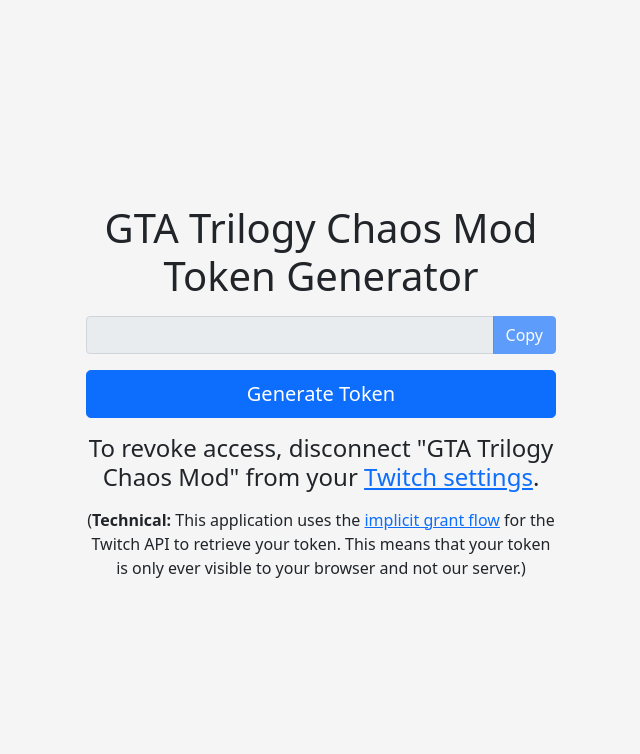
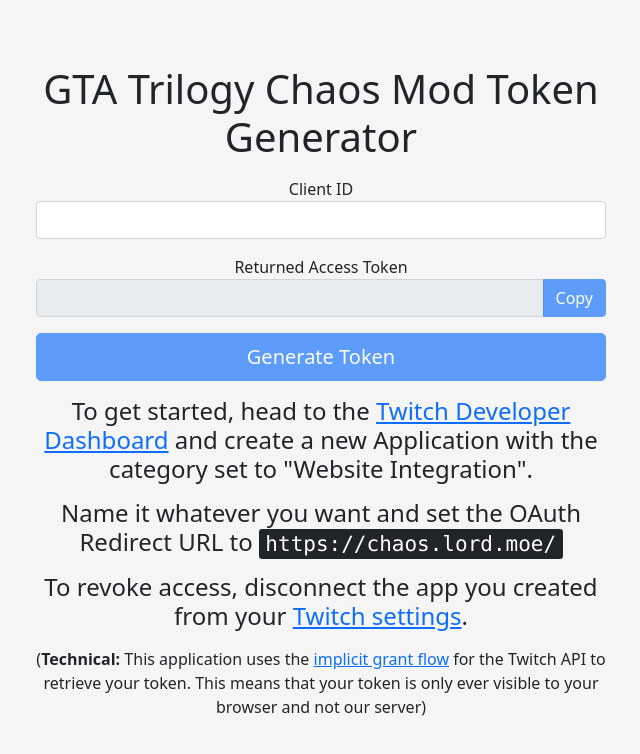
Before and after one commit to gta-chaos-mod/Trilogy-GUI-Tool, a plain HTML site: page TokenGenerator/index.html in a window 1280 px wide. Shown: the whole page, without its empty margins (319-959 px from the left). Drawn offline with nearby package versions, Linux system fonts and the light colour scheme.

Commit message:
Update token generator website
Requiring user to put in their own client ID now

```diff
--- a/TokenGenerator/index.html
+++ b/TokenGenerator/index.html
@@ -15,21 +15,38 @@
     <main class="token-form">
         <h1 class="mb-3">GTA Trilogy Chaos Mod Token Generator</h1>
 
-        <div class="input-group mb-3">
-            <input id="tokenInput" type="password" readonly="true" class="form-control" aria-label="Token">
-            <button id="tokenCopyToClipboard" class="btn btn-primary" type="button" disabled="true"
-                onclick="copyToClipboard()">Copy</button>
+        <div class="form-group mb-3">
+            <label for="clientIDInput">Client ID</label>
+            <input id="clientIDInput" type="password" class="form-control" aria-label="Client ID"
+                oninput="clientIDChange()">
         </div>
-        <button class="w-100 btn btn-lg btn-primary" onclick="generateToken()">Generate Token</button>
+        <div class="form-group mb-3">
+            <label for="tokenInputGroup">Returned Access Token</label>
+            <div id="tokenInputGroup" class="input-group">
+                <input id="tokenInput" type="password" readonly="true" class="form-control" aria-label="Token">
+                <button id="tokenCopyToClipboard" class="btn btn-primary" type="button" disabled="true"
+                    onclick="copyToClipboard()">Copy</button>
+            </div>
+        </div>
+        <button class="w-100 btn btn-lg btn-primary" id="generateTokenButton" disabled="true"
+            onclick="generateToken()">Generate Token</button>
 
-        <h4 class="mt-3 fw-normal">To revoke access, disconnect "GTA Trilogy Chaos Mod" from your <a
+        <h4 class="mt-3 fw-normal">To get started, head to the <a href="https://dev.twitch.tv/console/apps"
+                target="_blank">Twitch Developer Dashboard</a> and create a new Application with the category set to
+            "Website Integration".</h4>
+
+        <h4 class="mt-3 fw-normal">Name it whatever you want and set the OAuth Redirect URL to <kbd
+                onclick="onRedirectURLClick()">
+                https://chaos.lord.moe/</kbd></h4>
+
+        <h4 class="mt-3 fw-normal">To revoke access, disconnect the app you created from your <a
                 href="http://www.twitch.tv/settings/connections" target="_blank">Twitch settings</a>.</h4>
 
         <p class="mt-3">(<strong>Technical:</strong> This application uses the <a
                 href="https://dev.twitch.tv/docs/v5/guides/authentication/" target="_blank">implicit grant flow</a> for
             the Twitch API to retrieve
             your token. This
-            means that your token is only ever visible to your browser and not our server.)</p>
+            means that your token is only ever visible to your browser and not our server)</p>
     </main>
 
     <script src="main.js"></script>
--- a/TokenGenerator/main.js
+++ b/TokenGenerator/main.js
@@ -3,6 +3,11 @@
 }
 
 function onWindowLoad() {
+    const clientIDInput = document.querySelector('#clientIDInput');
+    clientIDInput.value = localStorage.getItem('clientID') || '';
+
+    clientIDChange();
+
     if (window.location.hash === '') return;
 
     try {
@@ -19,9 +24,22 @@
     catch { }
 }
 
+function clientIDChange() {
+    const generateTokenButton = document.querySelector('#generateTokenButton');
+    const clientIDInput = document.querySelector('#clientIDInput');
+
+    generateTokenButton.disabled = clientIDInput.value === '';
+
+    localStorage.setItem('clientID', clientIDInput.value);
+}
+
 function copyToClipboard() {
     const tokenInput = document.querySelector('#tokenInput');
-    navigator.clipboard.writeText(tokenInput.value || "");
+    navigator.clipboard.writeText(tokenInput.value || '');
+}
+
+function onRedirectURLClick() {
+    navigator.clipboard.writeText('https://chaos.lord.moe/');
 }
 
 function generateToken() {
@@ -32,13 +50,13 @@
         'channel:manage:polls'
     ];
 
-    // https://id.twitch.tv/oauth2/authorize?client_id=d9rifiqcfbgz93ft16o8bsya9ho2ih&redirect_uri=https%3a%2f%2fchaos.lord.moe%2f&response_type=code&scope=chat_login+channel:manage:polls+channel:read:polls&state=&force_verify=False
+    const clientIDInput = document.querySelector('#clientIDInput');
 
     const url = new URL('https://id.twitch.tv/oauth2/authorize');
     const params = url.searchParams;
 
     params.set('response_type', 'token');
-    params.set('client_id', 'd9rifiqcfbgz93ft16o8bsya9ho2ih');
+    params.set('client_id', clientIDInput.value);
     params.set('redirect_uri', 'https://chaos.lord.moe/');
     params.set('scope', scopes.join(' '));
 
--- a/TokenGenerator/style.css
+++ b/TokenGenerator/style.css
@@ -13,7 +13,7 @@
 
 .token-form {
   width: 100%;
-  max-width: 500px;
+  max-width: 600px;
   padding: 15px;
   margin: auto;
 }
```
